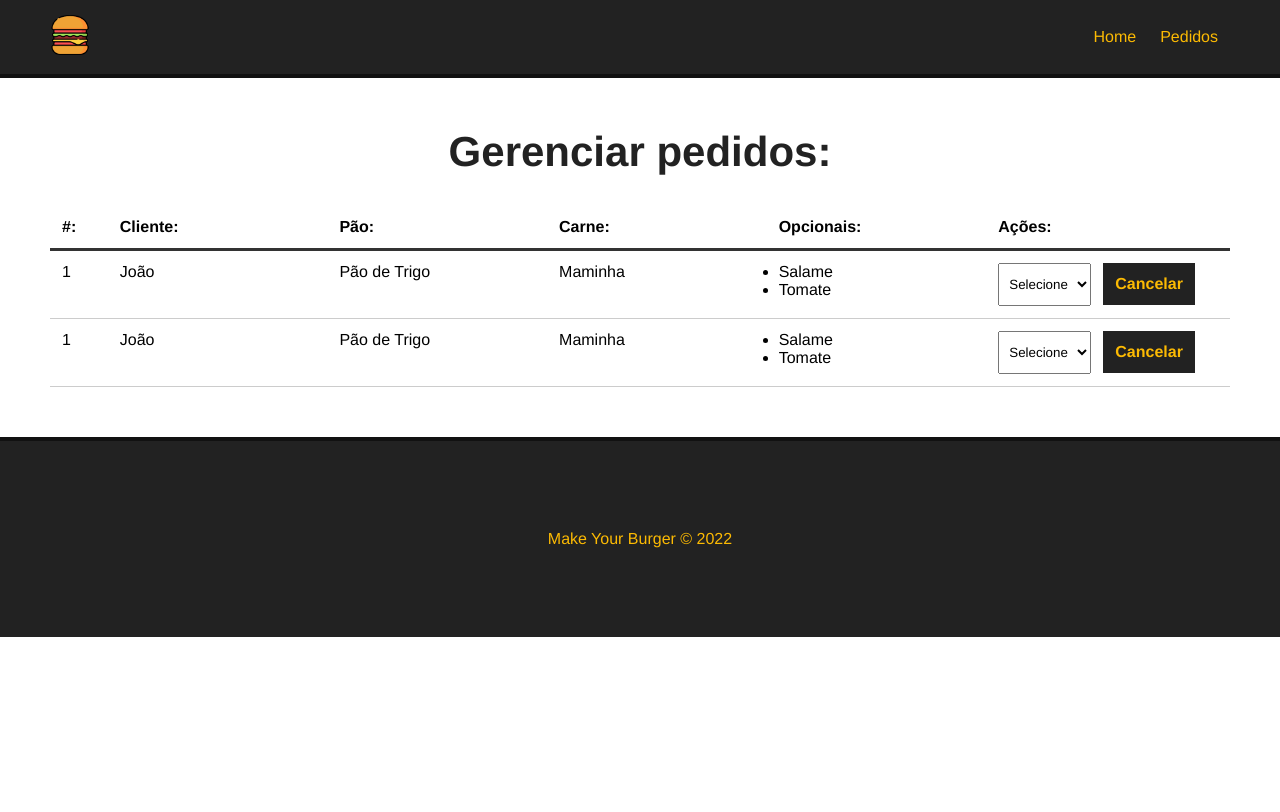
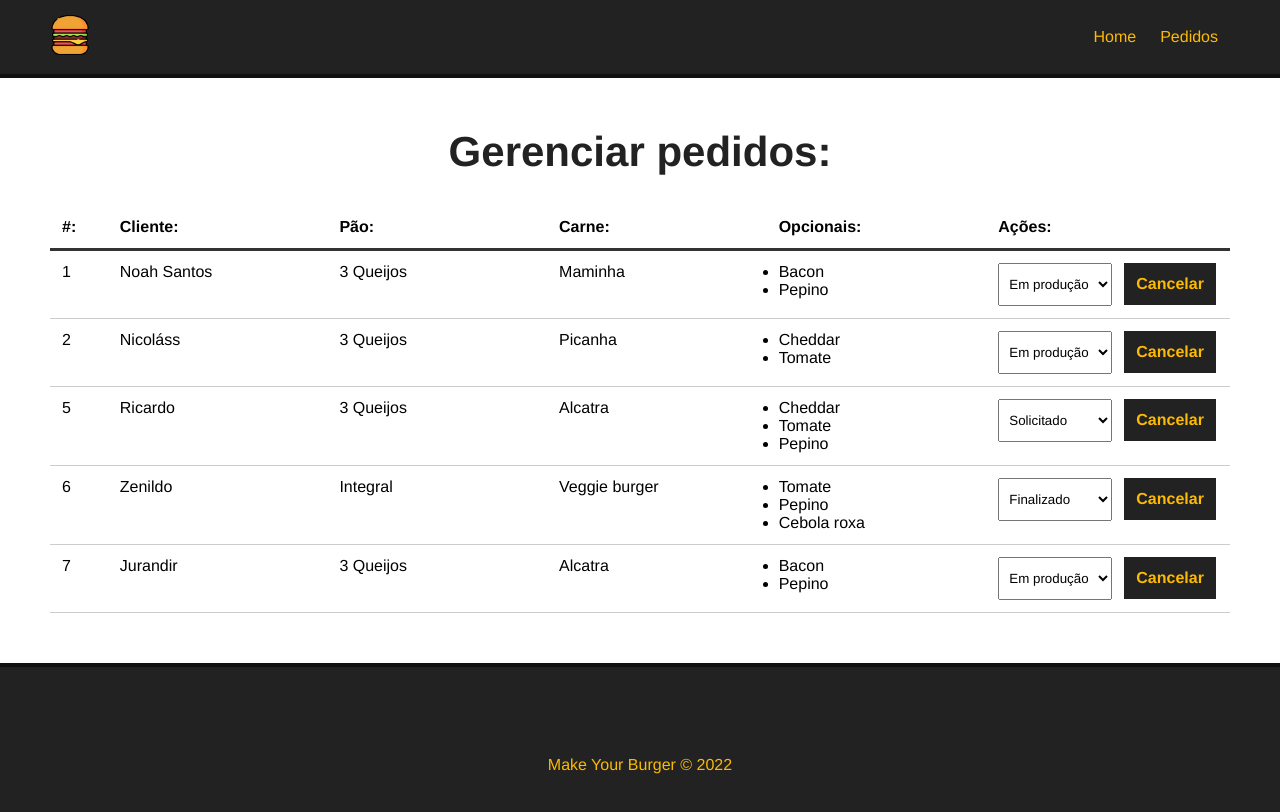
Before and after one commit to alexandreleao/3_make_your_burger, a Vue app: page /pedido in a window 1280 px wide. Shown: the top 812 px of the page. Built offline with nearby package versions, Linux system fonts and the light colour scheme; data requests are answered from the project's data file.

Commit message:
Atualizações de pedidos

```diff
--- a/db/db.json
+++ b/db/db.json
@@ -90,7 +90,7 @@
         "Bacon",
         "Pepino"
       ],
-      "status": "Solicitado",
+      "status": "Em produção",
       "id": 1
     },
     {
@@ -101,19 +101,43 @@
         "Cheddar",
         "Tomate"
       ],
-      "status": "Solicitado",
+      "status": "Em produção",
       "id": 2
     },
     {
-      "nome": "Alexandre Salgueiro",
+      "nome": "Ricardo",
+      "carne": "Alcatra",
+      "pao": "3 Queijos",
+      "opcionais": [
+        "Cheddar",
+        "Tomate",
+        "Pepino"
+      ],
+      "status": "Solicitado",
+      "id": 5
+    },
+    {
+      "nome": "Zenildo",
       "carne": "Veggie burger",
-      "pao": "Parmesão e Orégano",
+      "pao": "Integral",
+      "opcionais": [
+        "Tomate",
+        "Pepino",
+        "Cebola roxa"
+      ],
+      "status": "Finalizado",
+      "id": 6
+    },
+    {
+      "nome": "Jurandir",
+      "carne": "Alcatra",
+      "pao": "3 Queijos",
       "opcionais": [
         "Bacon",
-        "Tomate"
+        "Pepino"
       ],
-      "status": "Solicitado",
-      "id": 3
+      "status": "Em produção",
+      "id": 7
     }
   ]
 }
--- a/src/components/Dashboard.vue
+++ b/src/components/Dashboard.vue
@@ -11,40 +11,27 @@
            </div>
        </div>
        <div id="burger-table-rows">
-            <div class="burger-table-row">
-                <div class="order-number">1</div>
-                <div>João</div>
-                <div>Pão de Trigo</div>
-                <div>Maminha</div>
+            <div class="burger-table-row" v-for="burger in burgers" :key="burger.id">
+                <div class="order-number">{{ burger.id }}</div>
+                <div>{{ burger.nome }}</div>
+                <div>{{ burger.pao }}</div>
+                <div>{{ burger.carne }}</div>
                 <div>
                     <ul>
-                        <li>Salame</li>
-                        <li>Tomate</li>
+                        <li v-for="(opcional, index) in burger.opcionais" :key="index">
+                            {{ opcional }}
+                        </li>
+
                     </ul>
                 </div>
                 <div>
-                    <select name="status" class="status">
+                    <select name="status" class="status" @change="updatedBurger($event, burger.id)">
                     <option value="">Selecione</option>
+                    <option v-for="s in status" :key="s.id"  :value="s.tipo" :selected="burger.status == s.tipo">
+                        {{ s.tipo }}
+                    </option>
                     </select>
-                    <button class="delete-btn">Cancelar</button>
-                </div>
-            </div>
-             <div class="burger-table-row">
-                <div class="order-number">1</div>
-                <div>João</div>
-                <div>Pão de Trigo</div>
-                <div>Maminha</div>
-                <div>
-                    <ul>
-                        <li>Salame</li>
-                        <li>Tomate</li>
-                    </ul>
-                </div>
-                <div>
-                    <select name="status" class="status">
-                    <option value="">Selecione</option>
-                    </select>
-                    <button class="delete-btn">Cancelar</button>
+                    <button class="delete-btn" @click="deleteBurger(burger.id)">Cancelar</button>
                 </div>
             </div>
        </div>
@@ -53,7 +40,72 @@
 
 <script>
 export default {
-    name: "Dashboard"
+    name: "Dashboard",
+    data(){
+        return{
+            burgers: null,
+            burger_id: null,
+            status: []
+        }
+    },
+    methods:{
+        async getPedidos(){
+
+            const req = await fetch("http://localhost:3000/burgers");
+
+            const data = await req.json();
+
+            this.burgers = data;
+
+            console.log(this.burgers);
+
+            //resgatar o status
+            this.getStatus();
+        },
+
+        async getStatus(){
+            const req = await fetch("http://localhost:3000/status");
+
+            const data = await req.json();
+
+            this.status = data;
+        },
+
+        async deleteBurger(id){
+
+            const req = await fetch(`http://localhost:3000/burgers/${id}`, {
+                method: "DELETE"
+            });
+
+            const res = await req.json();
+
+            // msg
+
+            this.getPedidos();
+
+        },
+
+        async updatedBurger(event, id){
+
+            const option = event.target.value;
+
+            const dataJson = JSON.stringify({ status: option });
+
+            const req = await fetch(`http://localhost:3000/burgers/${id}`, {
+                method:"PATCH",
+                headers: {"Content-Type": "application/json"},
+                body: dataJson
+            });
+
+            const res = await req.json();
+
+            console.log(res);
+        }
+
+    },
+    mounted(){
+       this.getPedidos();
+    }
 }
 </script>
 
```
